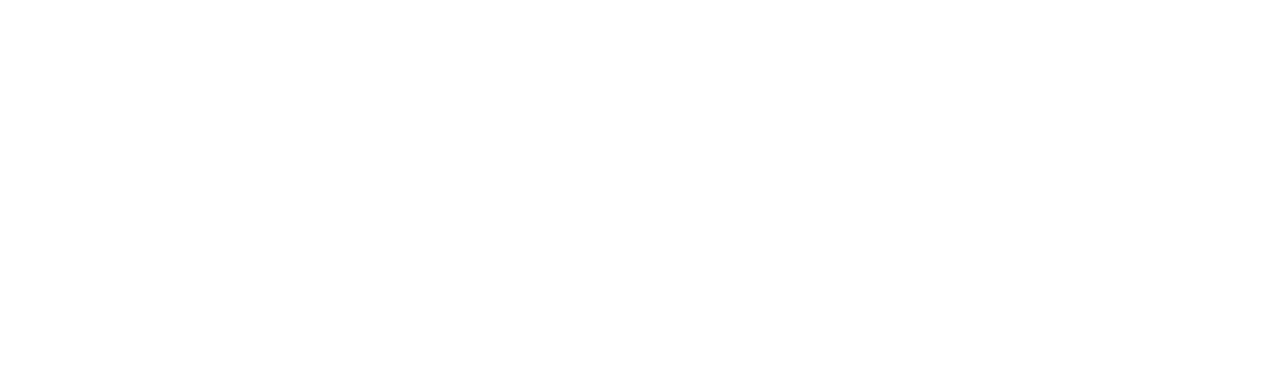
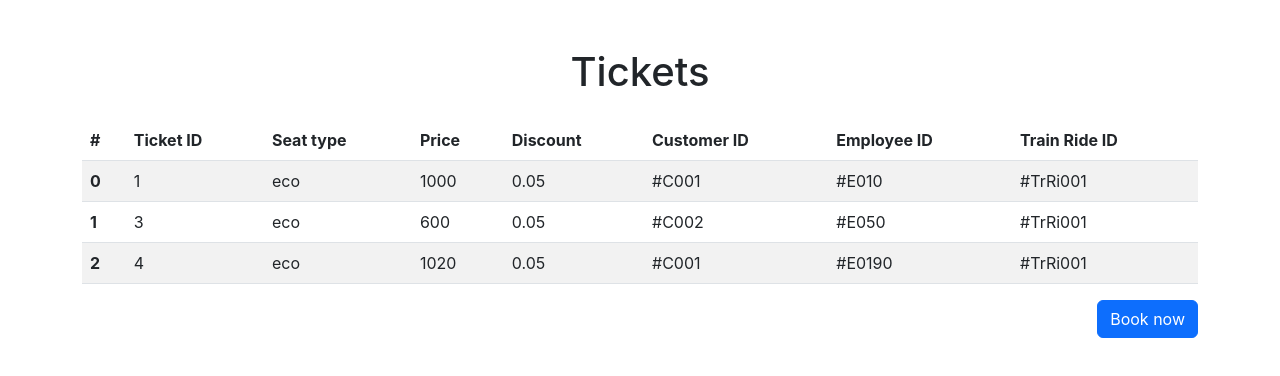
Before and after one commit to quynhniee/ticket-management-system, a React (Create React App) app: page /tickets in a window 1280 px wide. Before the commit this address had no page. Shown: the top 376 px of the page. Built offline with nearby package versions, Linux system fonts and the light colour scheme.

Commit message:
create data table

```diff
--- a/src/App.js
+++ b/src/App.js
@@ -5,6 +5,7 @@
 
 const BookTicket = lazy(() => import("./views/BookTicket"));
 const EmployeeDetail = lazy(() => import("./views/EmployeeDetail"));
+const Tickets = lazy(() => import("./views/Tickets"));
 
 function App() {
   return (
@@ -13,6 +14,7 @@
         <BrowserRouter>
           <Routes>
             <Route index path="/" element={<Home />} />
+            <Route path="/tickets" element={<Tickets />} />
             <Route path="/book-ticket" element={<BookTicket />} />
             <Route path="/employee-detail" element={<EmployeeDetail />} />
           </Routes>
--- /dev/null
+++ b/src/components/DataTable.jsx
@@ -0,0 +1,47 @@
+import React from "react";
+
+const Ticket = ({ index, ticket }) => {
+  const {
+    id,
+    ticketPrice,
+    discount,
+    seatType,
+    IdCustomer,
+    IdEmployee,
+    IdTrainRide,
+  } = ticket;
+  return (
+    <tr>
+      <th scope="row">{index}</th>
+      <td>{id}</td>
+      <td>{seatType}</td>
+      <td>{ticketPrice}</td>
+      <td>{discount}</td>
+      <td>{IdCustomer}</td>
+      <td>{IdEmployee}</td>
+      <td>{IdTrainRide}</td>
+    </tr>
+  );
+};
+
+const DataTable = ({ data, ths }) => {
+  if (!data || !ths) return <p>Loading...</p>;
+  return (
+    <table className="table table-striped ">
+      <thead>
+        <tr>
+          {ths.map((th) => (
+            <th scope="col">{th}</th>
+          ))}
+        </tr>
+      </thead>
+      <tbody>
+        {data.map((ticket, index) => (
+          <Ticket index={index} ticket={ticket} />
+        ))}
+      </tbody>
+    </table>
+  );
+};
+
+export default DataTable;
--- /dev/null
+++ b/src/views/Tickets.jsx
@@ -0,0 +1,60 @@
+import React from "react";
+import { Link } from "react-router-dom";
+import DataTable from "../components/DataTable";
+
+const ths = [
+  "#",
+  "Ticket ID",
+  "Seat type",
+  "Price",
+  "Discount",
+  "Customer ID",
+  "Employee ID",
+  "Train Ride ID",
+];
+const data = [
+  {
+    id: 1,
+    ticketPrice: 1000,
+    discount: 0.05,
+    seatType: "eco",
+    IdCustomer: "#C001",
+    IdEmployee: "#E010",
+    IdTrainRide: "#TrRi001",
+  },
+  {
+    id: 3,
+    ticketPrice: 600,
+    discount: 0.05,
+    seatType: "eco",
+    IdCustomer: "#C002",
+    IdEmployee: "#E050",
+    IdTrainRide: "#TrRi001",
+  },
+  {
+    id: 4,
+    ticketPrice: 1020,
+    discount: 0.05,
+    seatType: "eco",
+    IdCustomer: "#C001",
+    IdEmployee: "#E0190",
+    IdTrainRide: "#TrRi001",
+  },
+];
+
+const Tickets = () => {
+  return (
+    <div className="container py-5">
+      <h1 className="text-center mb-4">Tickets</h1>
+      <DataTable ths={ths} data={data} />
+
+      <div className="d-flex justify-content-end">
+        <Link to="/book-ticket" className="btn btn-primary">
+          Book now
+        </Link>
+      </div>
+    </div>
+  );
+};
+
+export default Tickets;
```
